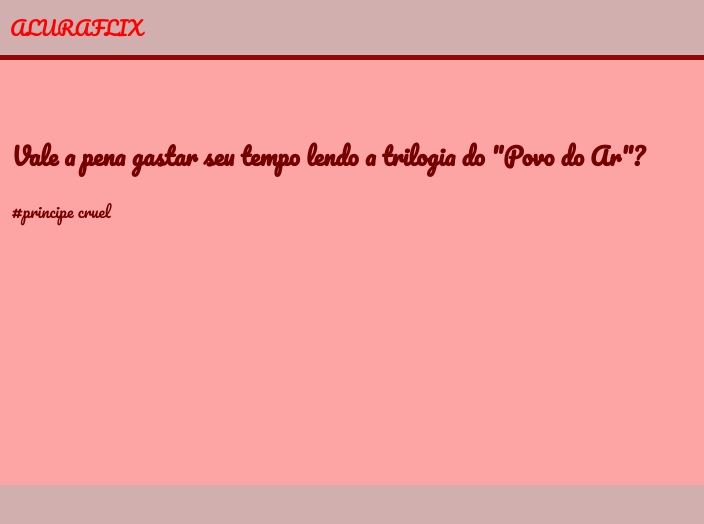
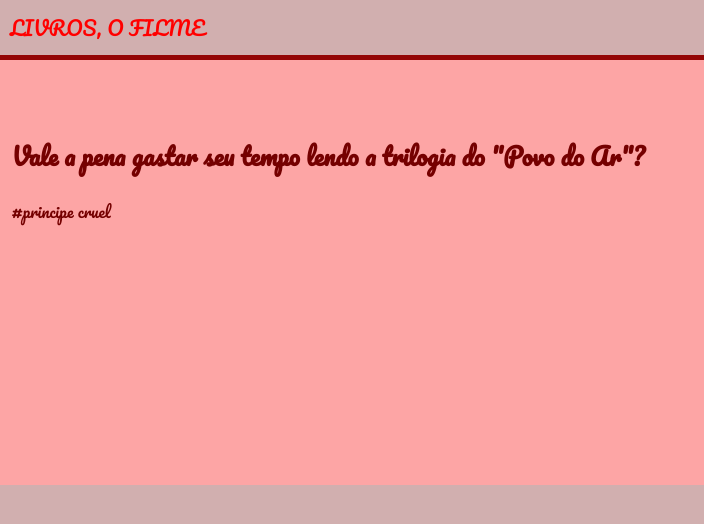
Before and after one commit to amabillys/test, a plain HTML site: page index.html in a window 1280 px wide. Shown: the full height of the page, 0-704 px from the left. Drawn offline with Linux system fonts and the light colour scheme; grey boxes are pictures that could not be loaded; a web font is replaced by a local one.

Commit message:
livros o filme

```diff
--- a/index.html
+++ b/index.html
@@ -10,7 +10,7 @@
 
 <body>
 
-    <header>ALURAFLIX</header>
+    <header>LIVROS, O FILME</header>
 
     <section>
     <div class="chamada-texto">
```
